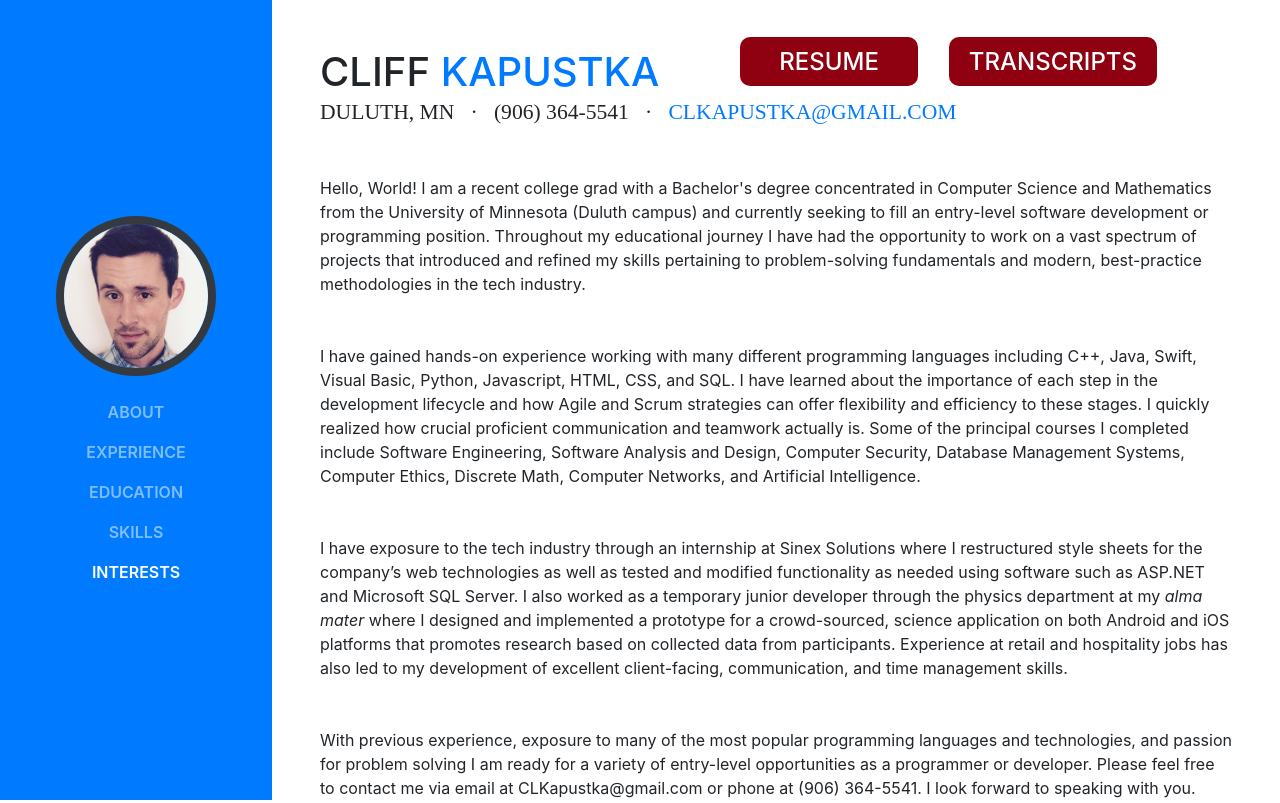
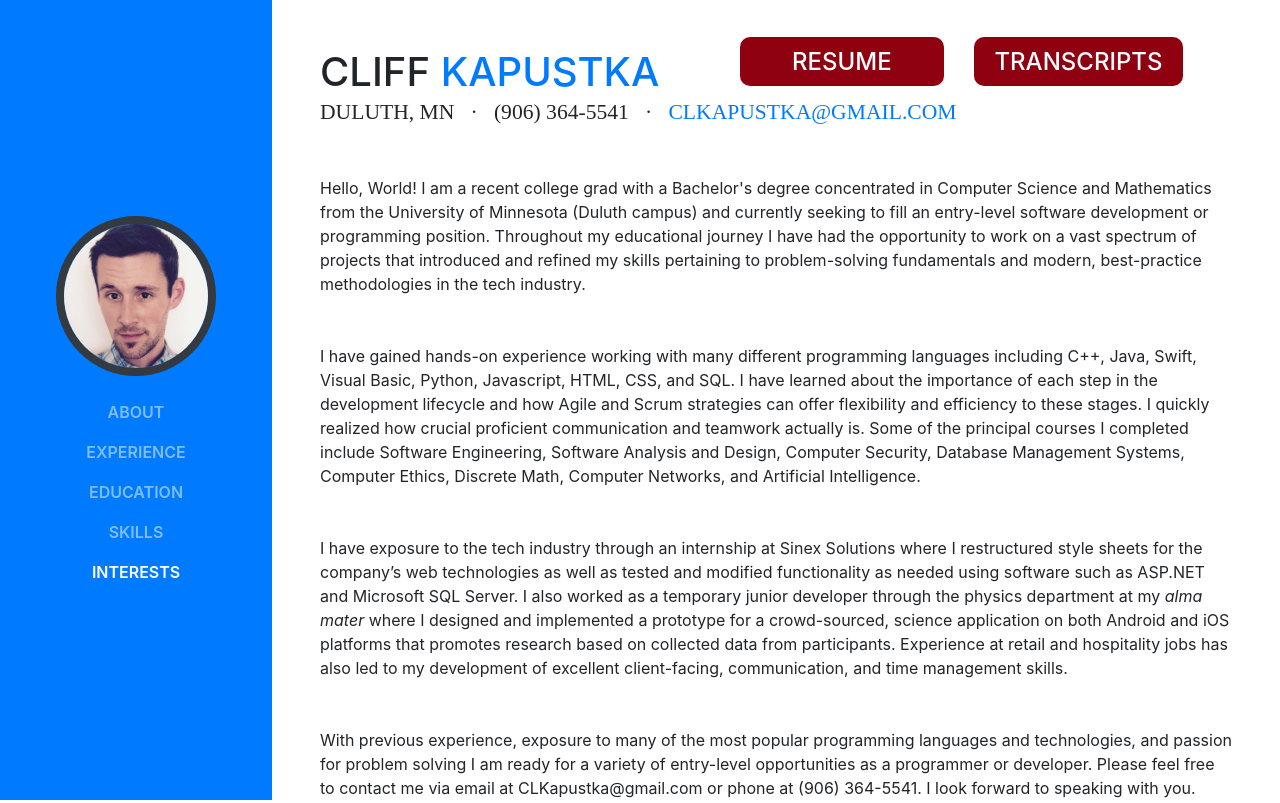
Before and after one commit to ckapustka/ckapustka.github.io, a website with bundled scripts: page index.html in a window 1280 px wide. Shown: the top 803 px of the page. Built offline with nearby package versions, Linux system fonts and the light colour scheme; a web font is replaced by a local one.

Commit message:
Adding resume and transcript files (and respective buttons)

```diff
--- a/index.html
+++ b/index.html
@@ -65,7 +65,7 @@
           <h1 class="mb-0">Cliff
             <span class="text-primary">Kapustka</span>
             <span>
-              <a class="download-button" href="files/Resume.pdf" target="_blank">&nbsp;&nbsp;&nbsp;RESUME&nbsp;&nbsp;&nbsp;</a>
+              <a class="download-button" href="files/Resume.pdf" target="_blank">&nbsp;&nbsp;&nbsp;&nbsp;&nbsp;RESUME&nbsp;&nbsp;&nbsp;&nbsp;&nbsp;</a>
               <a class="download-button" href="files/UMD_Transcript.pdf" target="_blank">TRANSCRIPTS</a>
             </span>
           </h1>
```
